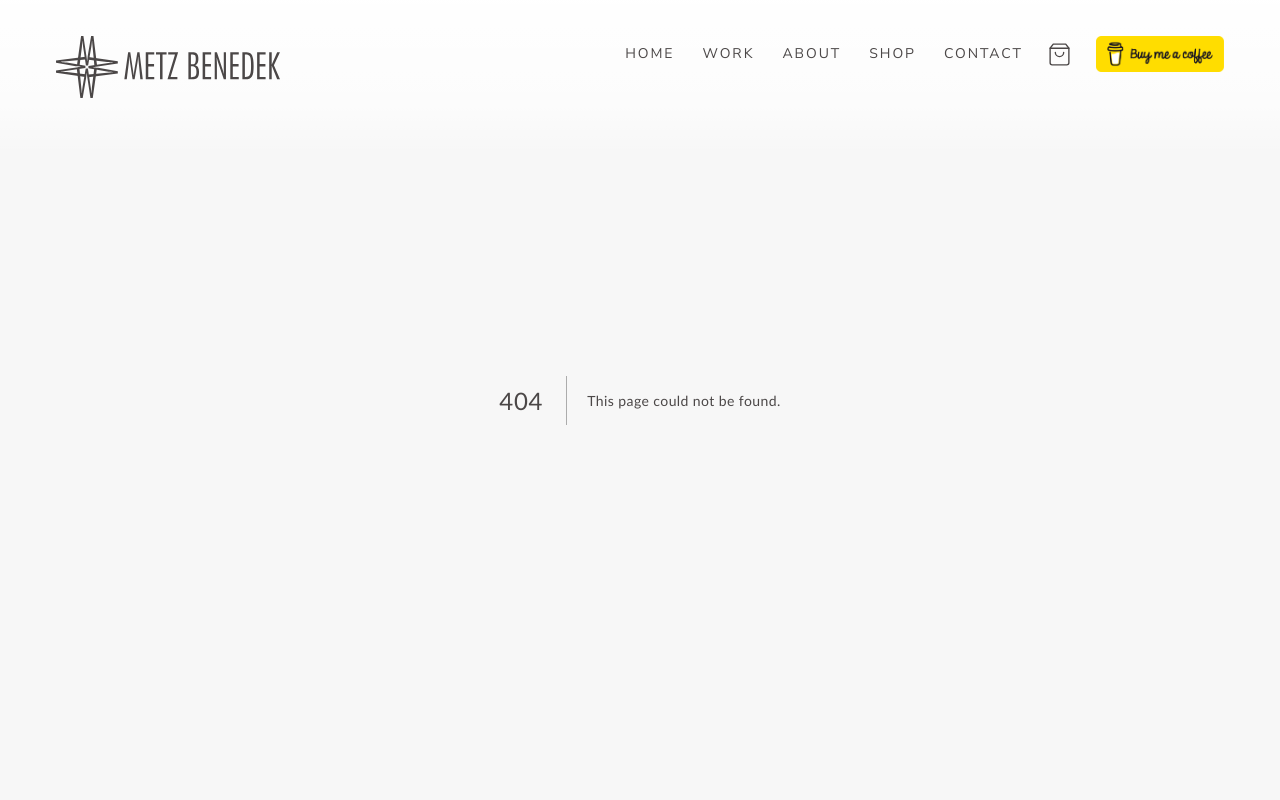
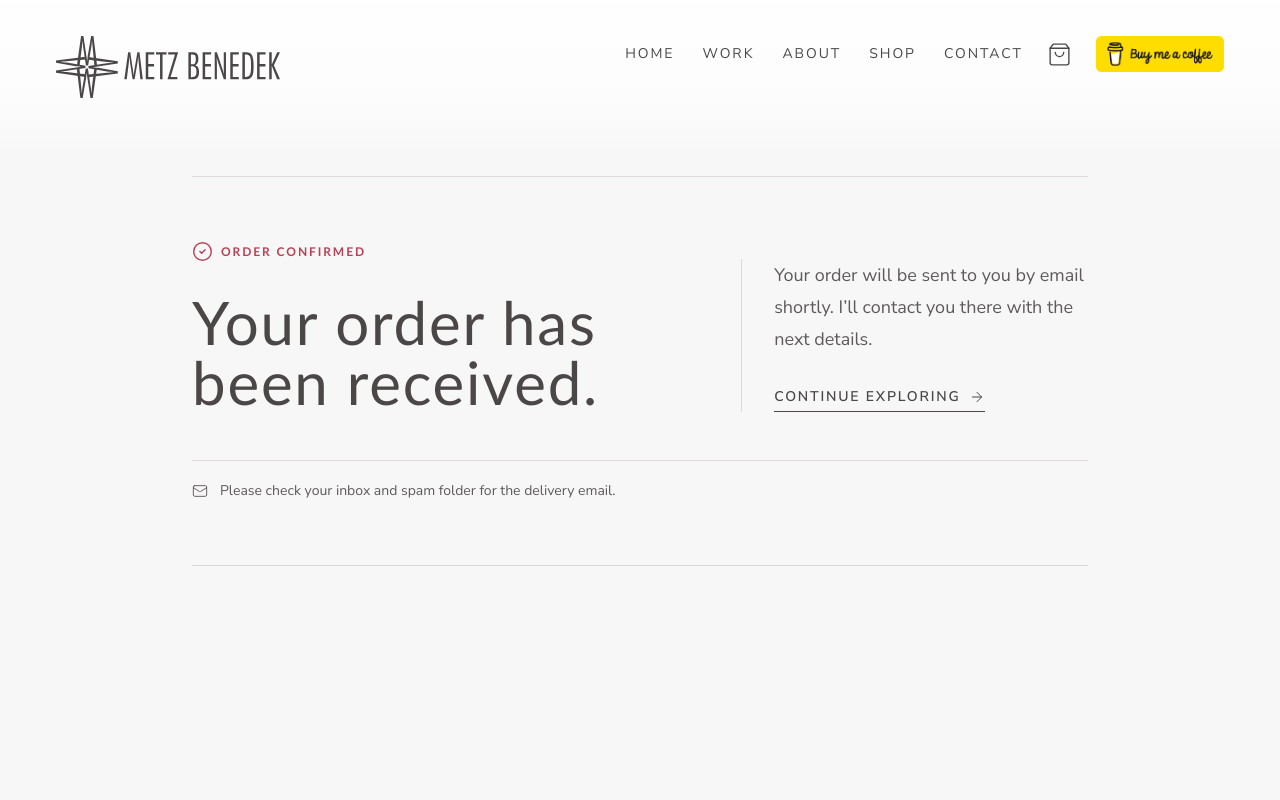
Before and after one commit to lhbeb/elizabethcarlson.art, a Next.js app: page /OrderConfirmed in a window 1280 px wide. Before the commit this address had no page. Shown: the top 800 px of the page. Built offline with nearby package versions, Linux system fonts and the light colour scheme.

Commit message:
Add order confirmation page

```diff
--- /dev/null
+++ b/app/OrderConfirmed/page.tsx
@@ -0,0 +1,36 @@
+import Link from 'next/link'
+import { ArrowRight, CheckCircle2, Mail } from 'lucide-react'
+
+export const metadata = {
+    title: 'Order received | Metz Benedek',
+    description: 'Your Metz Benedek order has been received.',
+    robots: { index: false, follow: false },
+}
+
+export default function OrderConfirmedPage() {
+    return (
+        <section className="mx-auto flex min-h-[72vh] max-w-5xl items-center px-6 pb-16 pt-36 sm:px-10 sm:pt-44 lg:px-16">
+            <div className="w-full border-y border-[var(--line)] py-12 sm:py-16">
+                <div className="grid items-end gap-10 lg:grid-cols-[minmax(0,1.15fr)_minmax(260px,.85fr)] lg:gap-20">
+                    <div>
+                        <div className="inline-flex items-center gap-2 text-[var(--accent)]">
+                            <CheckCircle2 size={21} strokeWidth={1.6} aria-hidden="true" />
+                            <span className="text-xs font-semibold uppercase tracking-[.16em]">Order confirmed</span>
+                        </div>
+                        <h1 className="mt-6 max-w-2xl text-4xl leading-[1.08] sm:text-5xl lg:text-6xl">Your order has been received.</h1>
+                    </div>
+                    <div className="border-l border-[var(--line)] pl-6 sm:pl-8">
+                        <p className="text-lg leading-8 text-[var(--muted-text)]">Your order will be sent to you by email shortly. I’ll contact you there with the next details.</p>
+                        <Link href="/collections" className="mt-8 inline-flex items-center gap-2 border-b border-[var(--ink)] pb-1 text-sm font-semibold uppercase tracking-[.13em] transition-colors hover:border-[var(--accent)] hover:text-[var(--accent)]">
+                            Continue exploring <ArrowRight size={16} strokeWidth={1.5} />
+                        </Link>
+                    </div>
+                </div>
+                <div className="mt-12 flex items-center gap-3 border-t border-[var(--line)] pt-5 text-sm text-[var(--muted-text)]">
+                    <Mail size={16} strokeWidth={1.4} aria-hidden="true" />
+                    <p>Please check your inbox and spam folder for the delivery email.</p>
+                </div>
+            </div>
+        </section>
+    )
+}
```
